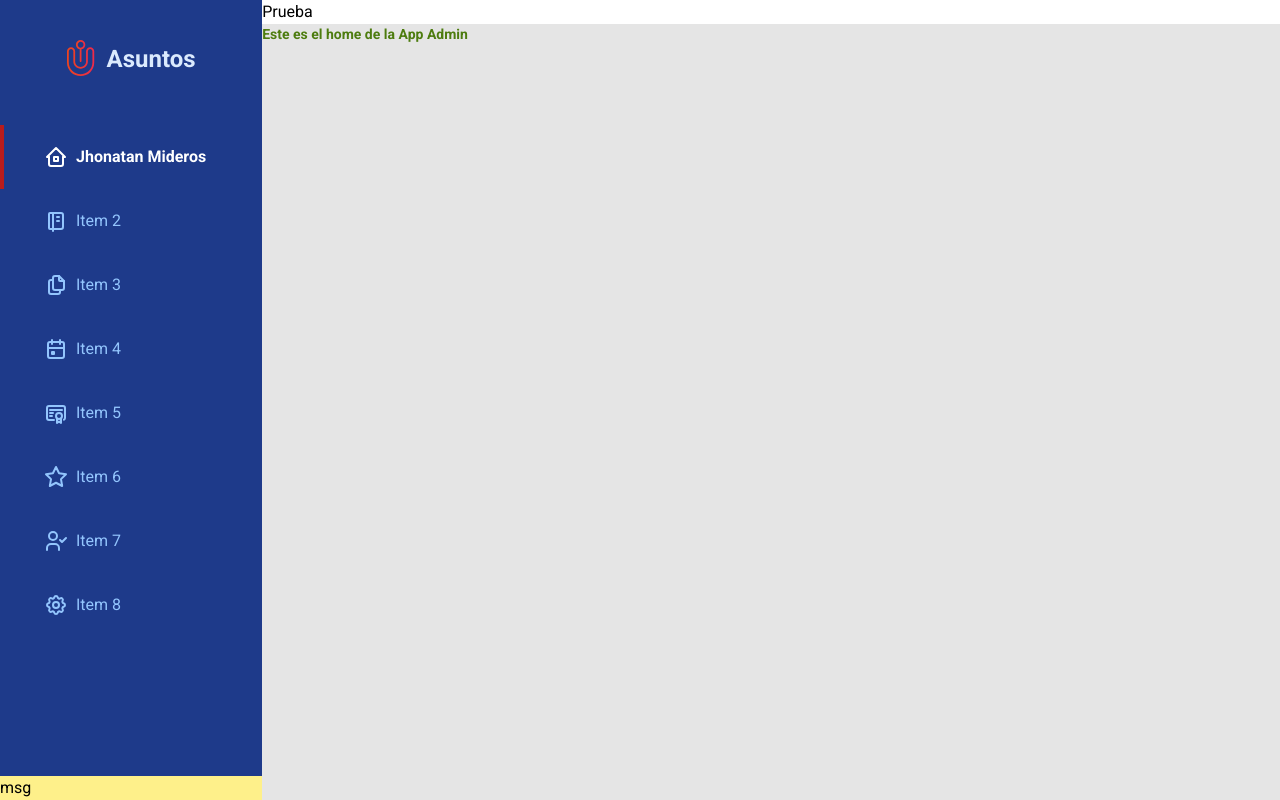
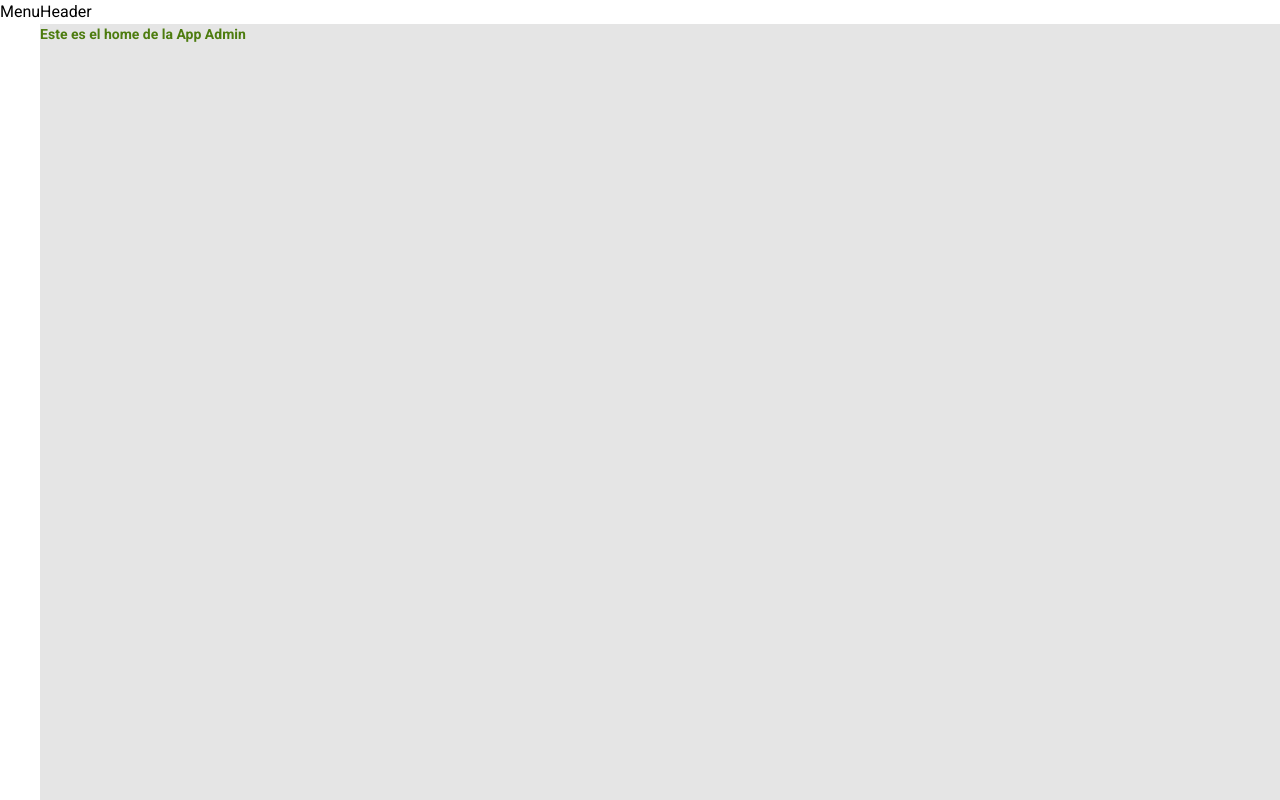
Before and after one commit to jonmid/asuntos-frontend-reactjs, a React (Vite) app: page /app in a window 1280 px wide. Built offline with nearby package versions, Linux system fonts and the light colour scheme.

Commit message:
[update] Ocultar Menu para pruebas en produccion

```diff
--- a/src/app/screens/AdminScreen.jsx
+++ b/src/app/screens/AdminScreen.jsx
@@ -2,15 +2,16 @@ import React from 'react'
 import { Outlet } from 'react-router-dom'
 
 // import Header from './../components/Header'
-import Menu from '../components/Menu'
+// import Menu from '../components/Menu'
 
 const AdminScreen = () => {
   return (
     <div className='grid grid-cols-[auto_1fr] w-full h-full'>
-      <Menu />
+      {/* <Menu /> */}
+      <h1>Menu</h1>
       <div className='flex flex-col'>
         {/* <Header /> */}
-        <h1>Prueba</h1>
+        <h1>Header</h1>
         <main className='grow bg-app-index'>
           <Outlet />
         </main>
```
